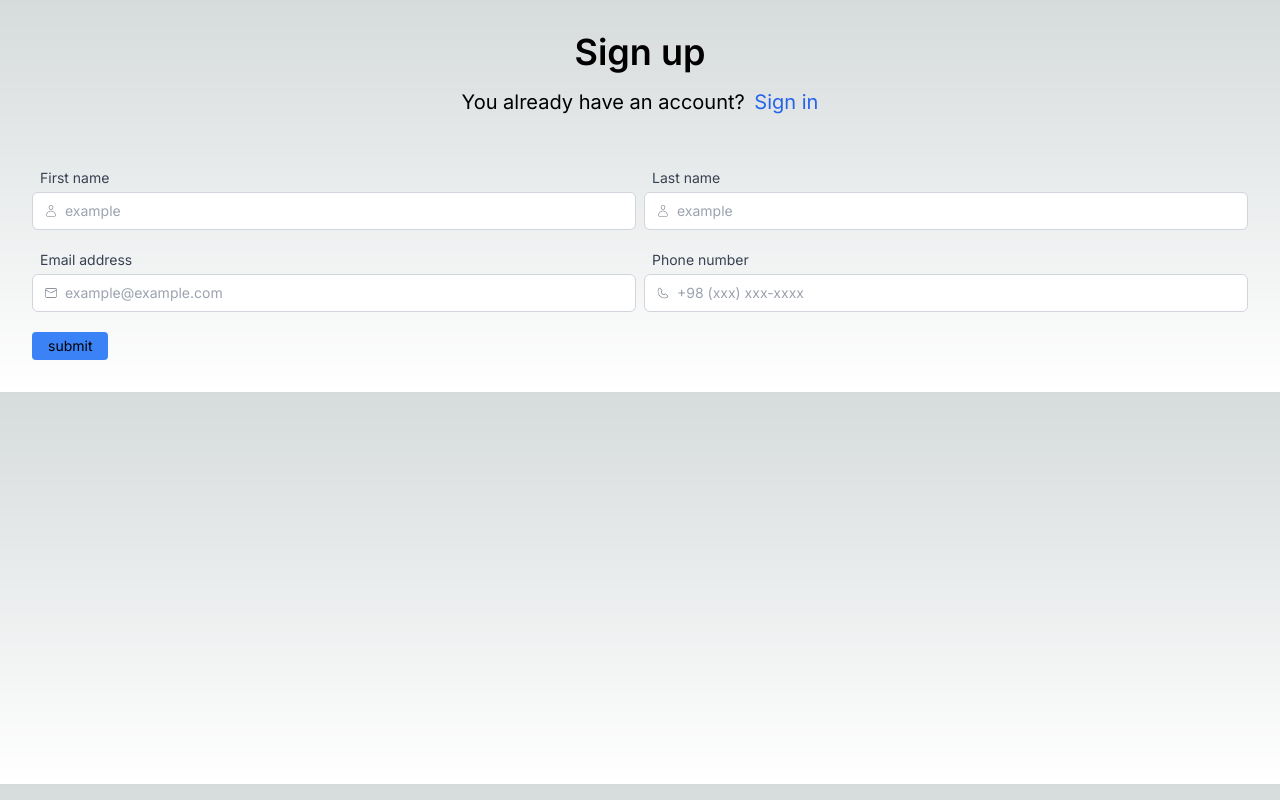
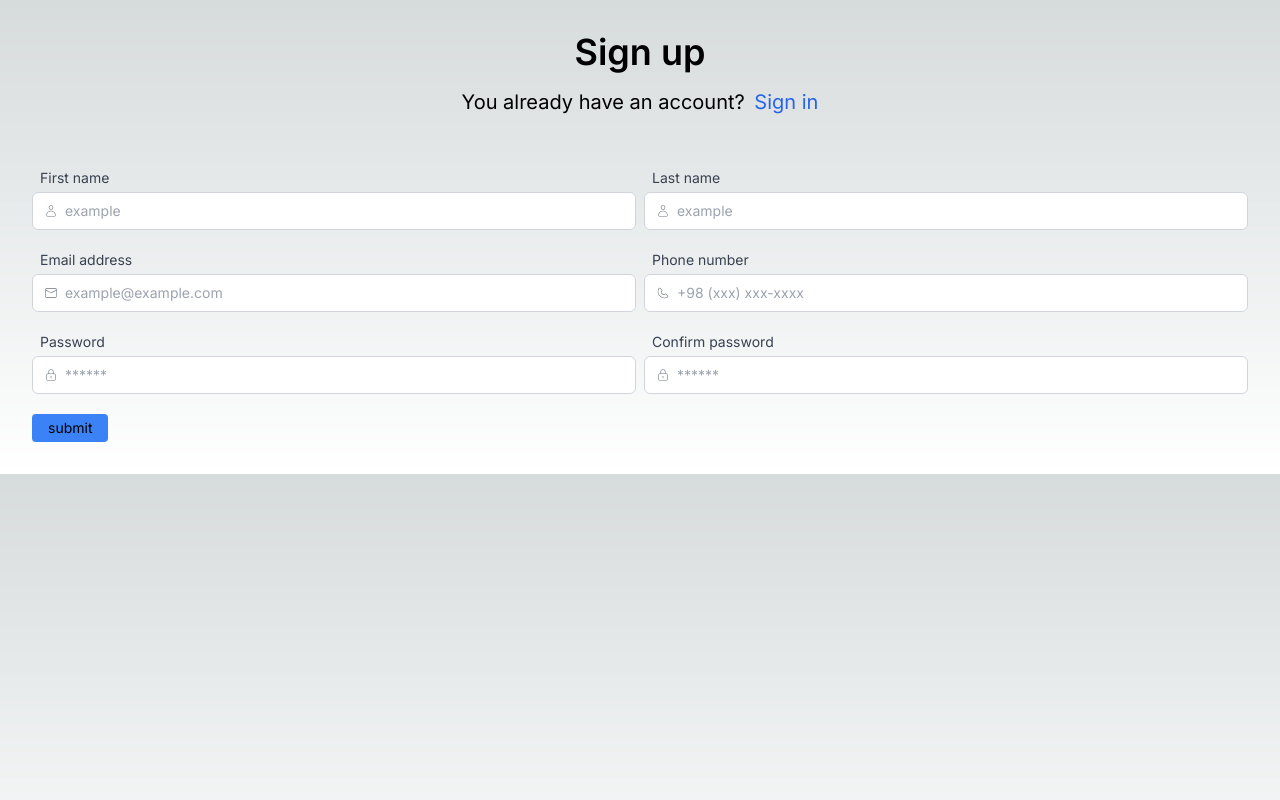
Before and after one commit to shokouhSkr/Full-authentication, a Next.js app: page /auth in a window 1280 px wide. Built offline with nearby package versions, Linux system fonts and the light colour scheme.

Commit message:
added passwrod and confirm password with validation

```diff
--- a/components/forms/RegisterForm.tsx
+++ b/components/forms/RegisterForm.tsx
@@ -1,16 +1,17 @@
 "use client";
 
+import { useState } from "react";
 import Input from "../common/Input";
 import { SubmitHandler, useForm } from "react-hook-form";
 import { z } from "zod";
-import validator from "validator";
 import { zodResolver } from "@hookform/resolvers/zod";
-import { CiUser, CiMail, CiPhone } from "react-icons/ci";
+import { CiUser, CiMail, CiPhone, CiLock } from "react-icons/ci";
 
 type FormSchemaType = z.infer<typeof FormSchema>;
 
 // VALIDATION
-const FormSchema = z.object({
+const FormSchema = z
+  .object({
     first_name: z
       .string()
       .min(2, "First name must be at least 2 characters.")
@@ -26,16 +27,29 @@ const FormSchema = z.object({
     email: z.string().email("Please enter a valid email address."),
 
     phone: z.string().regex(/^\+98 \(\d{3}\) \d{3}-\d{4}$/, "Please enter a valid phone number"),
+
+    password: z
+      .string()
+      .min(2, "Password must be at least 6 characters.")
+      .max(52, "Password must be less than 52 characters."),
+
+    confirmPassword: z.string(),
+  })
+  .refine((data) => data.password === data.confirmPassword, {
+    message: "Password doesn't match",
+    path: ["confirmPassword"],
   });
 
 const RegisterForm = () => {
   const {
     register,
+    watch,
     handleSubmit,
     formState: { errors, isSubmitting },
   } = useForm<FormSchemaType>({
     resolver: zodResolver(FormSchema),
   });
+  const [passwordScore, setPasswordScore] = useState(0);
 
   const onSubmit: SubmitHandler<FormSchemaType> = (data) => console.log(data);
 
@@ -86,6 +100,28 @@ const RegisterForm = () => {
           // error="error's here"
           disabled={isSubmitting}
         />
+        <Input
+          name="password"
+          label="Password"
+          type="password"
+          icon={<CiLock />}
+          placeholder="******"
+          register={register}
+          error={errors?.password?.message}
+          // error="error's here"
+          disabled={isSubmitting}
+        />
+        <Input
+          name="confirmPassword"
+          label="Confirm password"
+          type="password"
+          icon={<CiLock />}
+          placeholder="******"
+          register={register}
+          error={errors?.confirmPassword?.message}
+          // error="error's here"
+          disabled={isSubmitting}
+        />
       </div>
 
       <button type="submit" className="bg-blue-500 rounded px-4 py-1 mt-5">
--- a/package.json
+++ b/package.json
@@ -19,8 +19,8 @@
     "react-dom": "latest",
     "react-hook-form": "^7.47.0",
     "react-icons": "^4.11.0",
-    "validator": "^13.11.0",
-    "zod": "^3.22.3"
+    "zod": "^3.22.3",
+    "zxcvbn": "^4.4.2"
   },
   "devDependencies": {
     "@types/node": "latest",
```
Also changed, not shown: 1 other file (tests, documents, lock files or other folders). Lines whose indentation alone changed are shown as unchanged.
